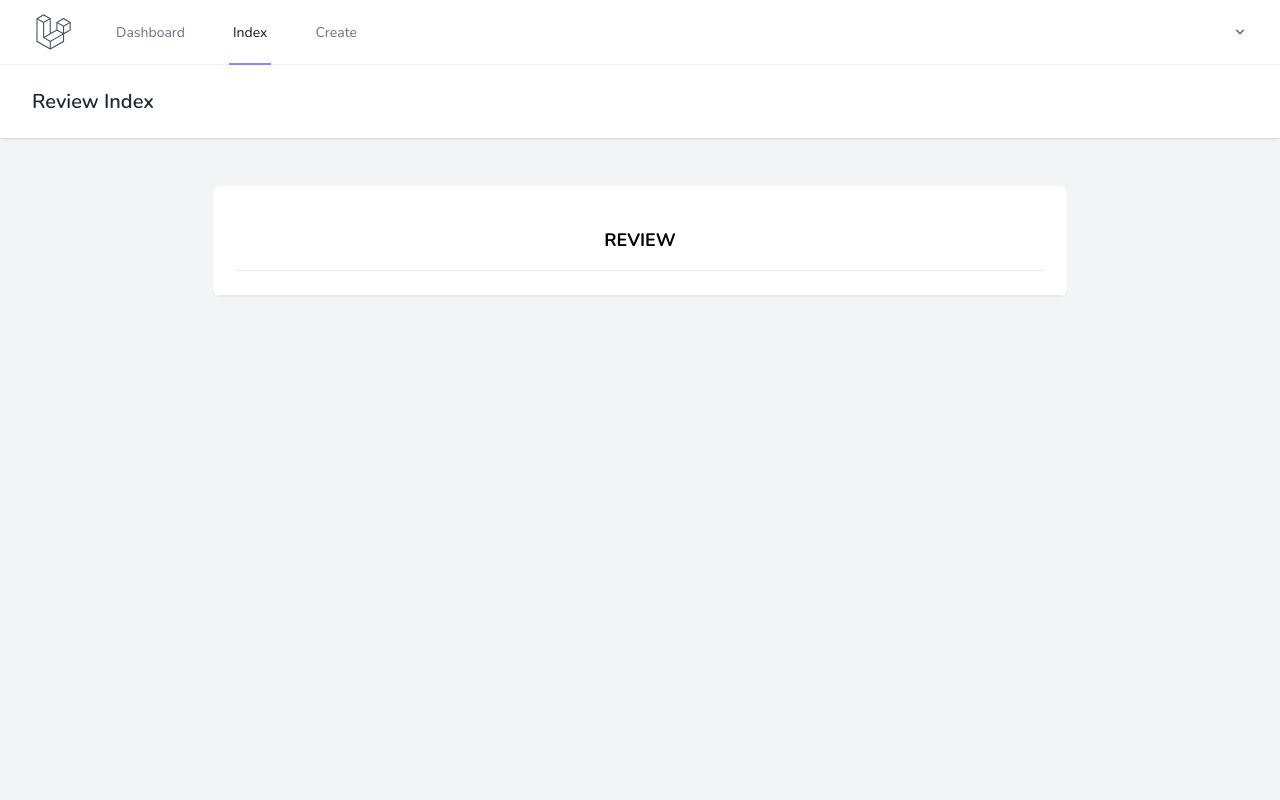
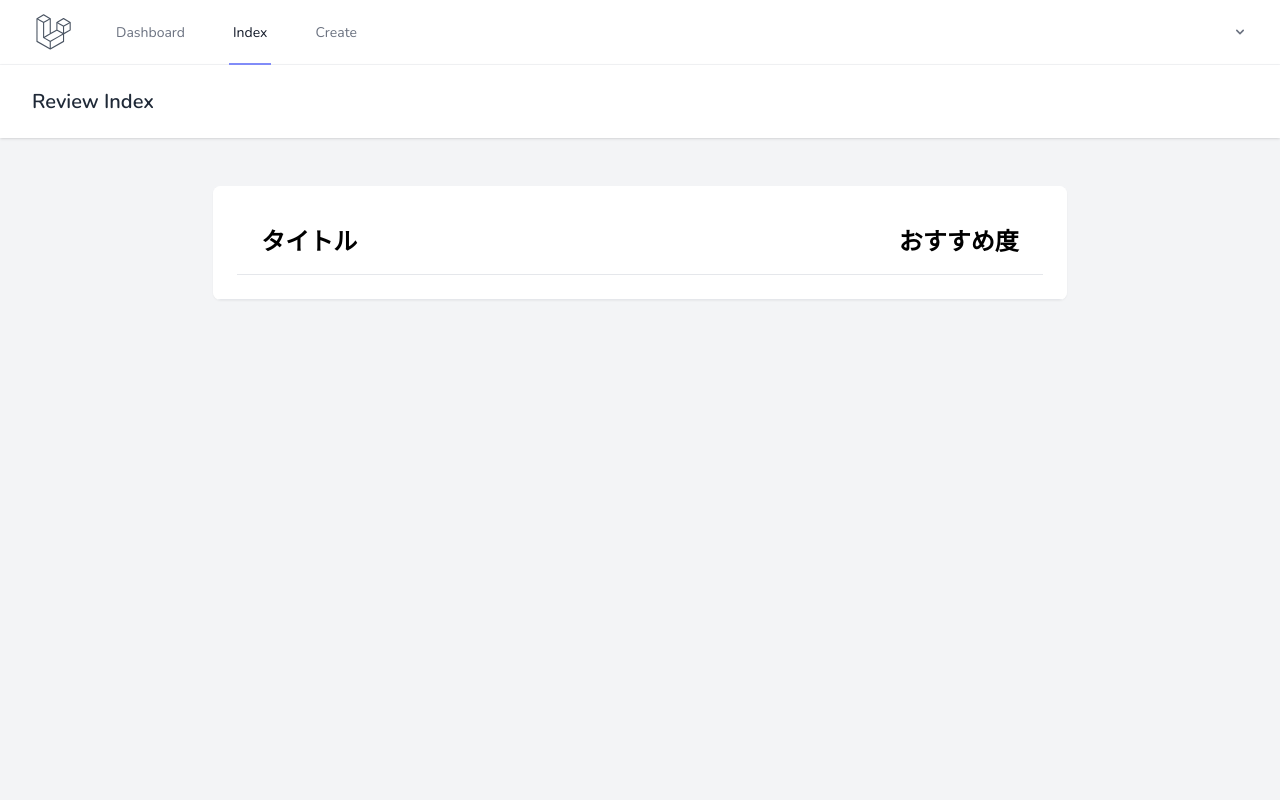
Before and after one commit to anti-15/Fronavi, a Laravel app: page /review in a window 1280 px wide. Run offline with Laravel 9, Linux system fonts and the light colour scheme; data that the repository does not hold is empty; style sheets or scripts are compiled from the project's sources.

Commit message:
おすすめ度

```diff
--- a/app/Http/Controllers/ReviewController.php
+++ b/app/Http/Controllers/ReviewController.php
@@ -43,6 +43,7 @@ class ReviewController extends Controller
     $validator = Validator::make($request->all(), [
         'title' => 'required | max:50',
         'description' => 'required',
+        'score' => 'required',
     ]);
     // バリデーション:エラー
     if ($validator->fails()) {
@@ -51,8 +52,7 @@ class ReviewController extends Controller
         ->withInput()
         ->withErrors($validator);
     }
-    // create()は最初から用意されている関数
-    // 戻り値は挿入されたレコードの情報
+
     $result = Review::create($request->all());
     // ルーティング「todo.index」にリクエスト送信（一覧ページに移動）
     return redirect()->route('review.index');
--- a/resources/views/review/index.blade.php
+++ b/resources/views/review/index.blade.php
@@ -13,19 +13,21 @@
         <div class="p-6 bg-white border-b border-gray-200">
           <table class="text-center w-full border-collapse">
             <thead>
-              <tr>
-                <th class="py-4 px-6 bg-grey-lightest font-bold uppercase text-lg text-grey-dark border-b border-grey-light">Review</th>
+              <tr class="flex justify-between border-b border-grey-light">
+                <th class="py-4 px-6 bg-grey-lightest font-bold uppercase text-2xl text-grey-dark ">タイトル</th>
+                <th class="py-4 px-6 bg-grey-lightest font-bold uppercase text-2xl text-grey-dark ">おすすめ度</th>
               </tr>
             </thead>
             <tbody>
               @foreach ($reviews as $review)
               <tr class="hover:bg-grey-lighter">
-                <td class="py-4 px-6 border-b border-grey-light">
+                <td class="flex justify-between py-4 px-6 border-b border-grey-light">
                   <h3 class="text-left font-bold text-lg text-grey-dark">{{$review->title}}</h3>
                   <div class="flex">
                     <!-- 更新ボタン -->
                     <!-- 削除ボタン -->
                   </div>
+                  <h3 class="text-left font-bold text-lg text-grey-dark">{{$review->score}}</h3>
                 </td>
               </tr>
               @endforeach
```
Also changed, not shown: resources/views/review/create.blade.php (+4 -4 lines).
